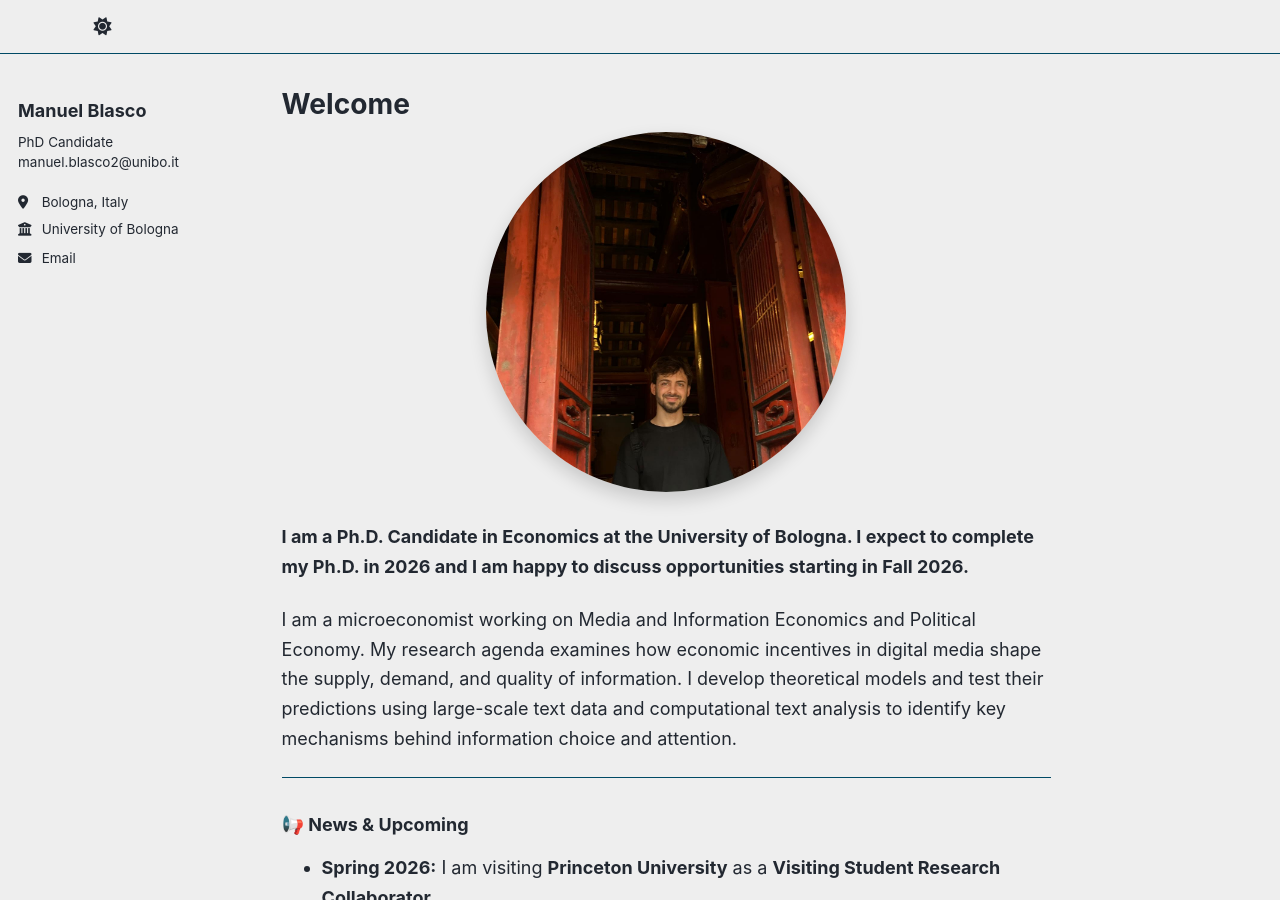
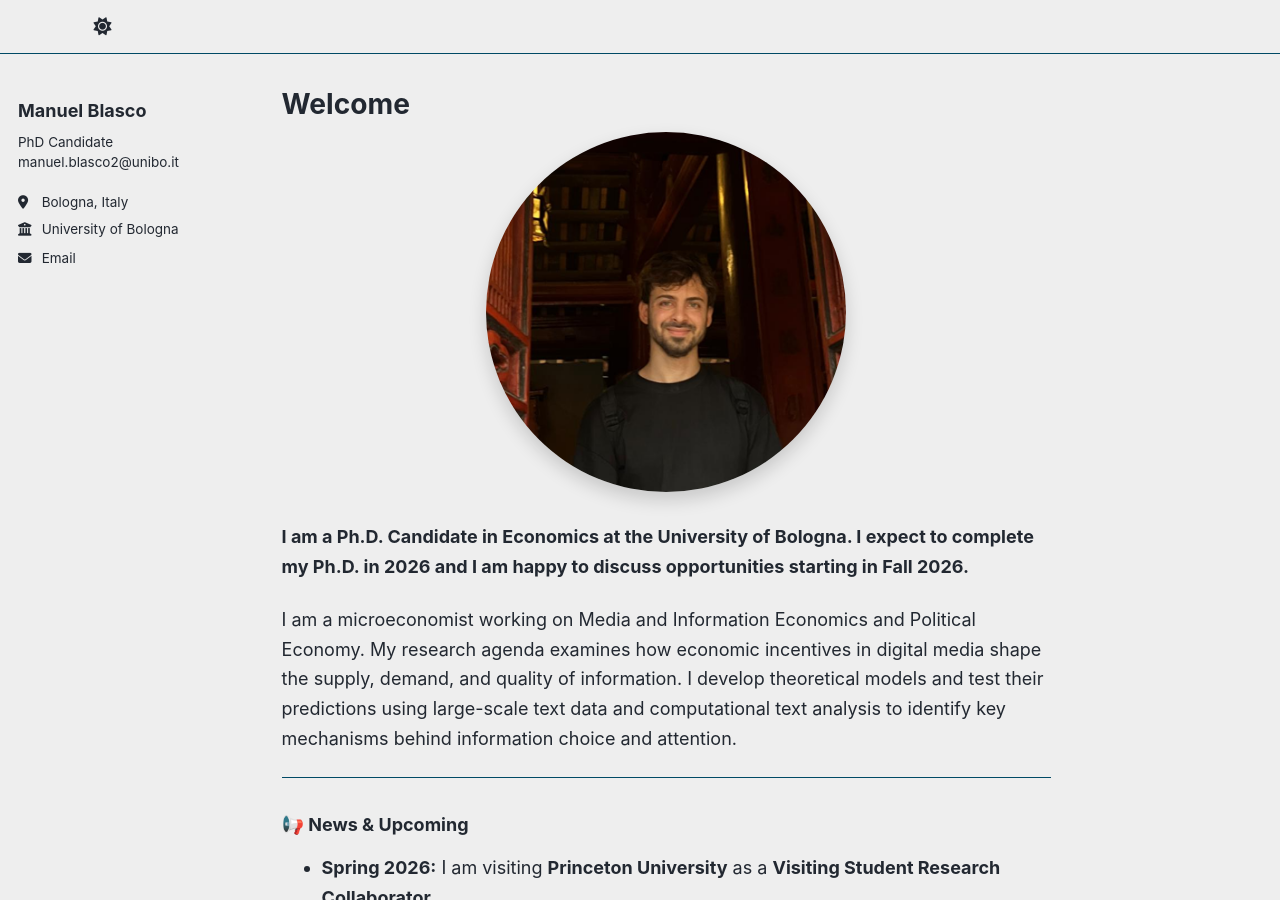
Before and after one commit to ManuelBlasco/manuelblasco.github.io, a Jekyll site: the page built from _pages/about.md, in a window 1280 px wide and 900 px high. Built offline with Jekyll 4.4.1, drawn with Linux system fonts in a browser that asks for light colours; a script that is not in the unit is left out.

Commit message:
Update about.md

```diff
--- a/_pages/about.md
+++ b/_pages/about.md
@@ -8,7 +8,7 @@ redirect_from:
   - /about.html
 ---
 
-<div style="text-align:center; margin-bottom:30px;"> <div style="width:min(360px,80vw); height:min(360px,80vw); border-radius:50%; overflow:hidden; box-shadow:0 8px 18px rgba(0,0,0,0.16); margin:0 auto;"> <img src="https://manuelblasco.github.io/images/profile6.jpeg" alt="Manuel Blasco" loading="lazy" decoding="async" style="width:100%; height:100%; object-fit:cover; object-position:50% 10%; display:block;"> </div> </div>
+<div style="text-align:center; margin-bottom:30px;"> <div style="width:min(360px,80vw); height:min(360px,80vw); border-radius:50%; overflow:hidden; box-shadow:0 8px 18px rgba(0,0,0,0.16); margin:0 auto;"> <img src="https://manuelblasco.github.io/images/profile7.png" alt="Manuel Blasco" loading="lazy" decoding="async" style="width:100%; height:100%; object-fit:cover; object-position:50% 10%; display:block;"> </div> </div>
 
 **I am a Ph.D. Candidate in Economics at the University of Bologna. I expect to complete my Ph.D. in 2026 and I am happy to discuss opportunities starting in Fall 2026.**
 
```
